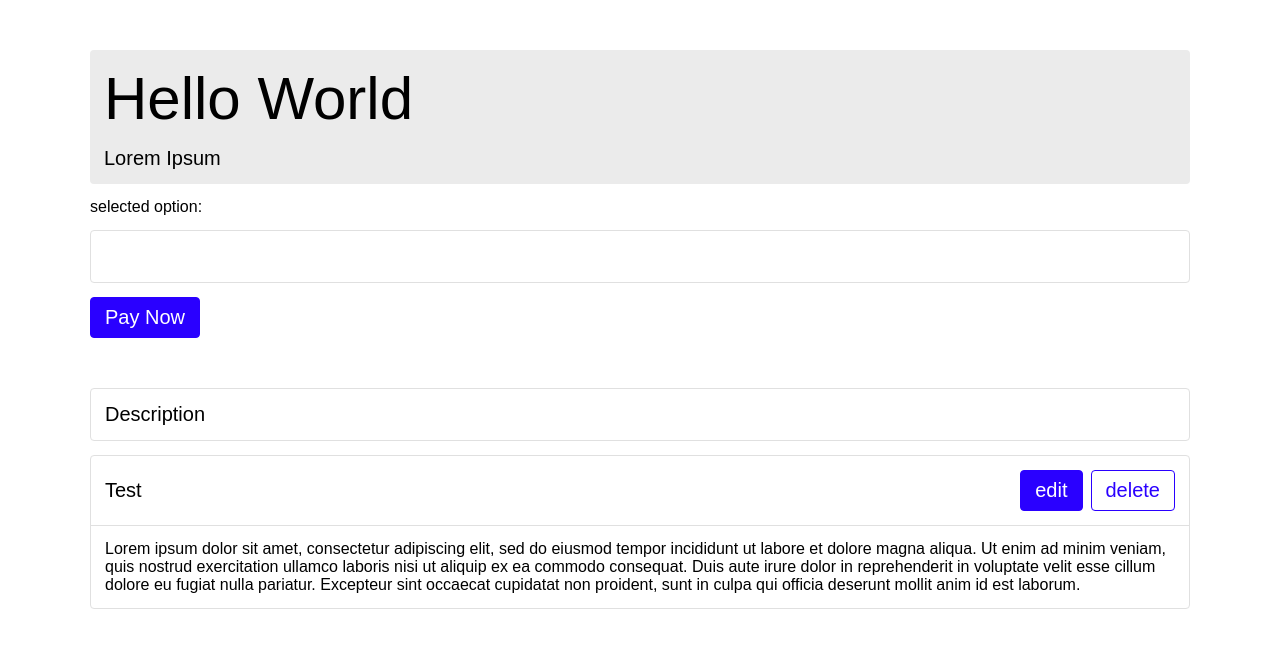
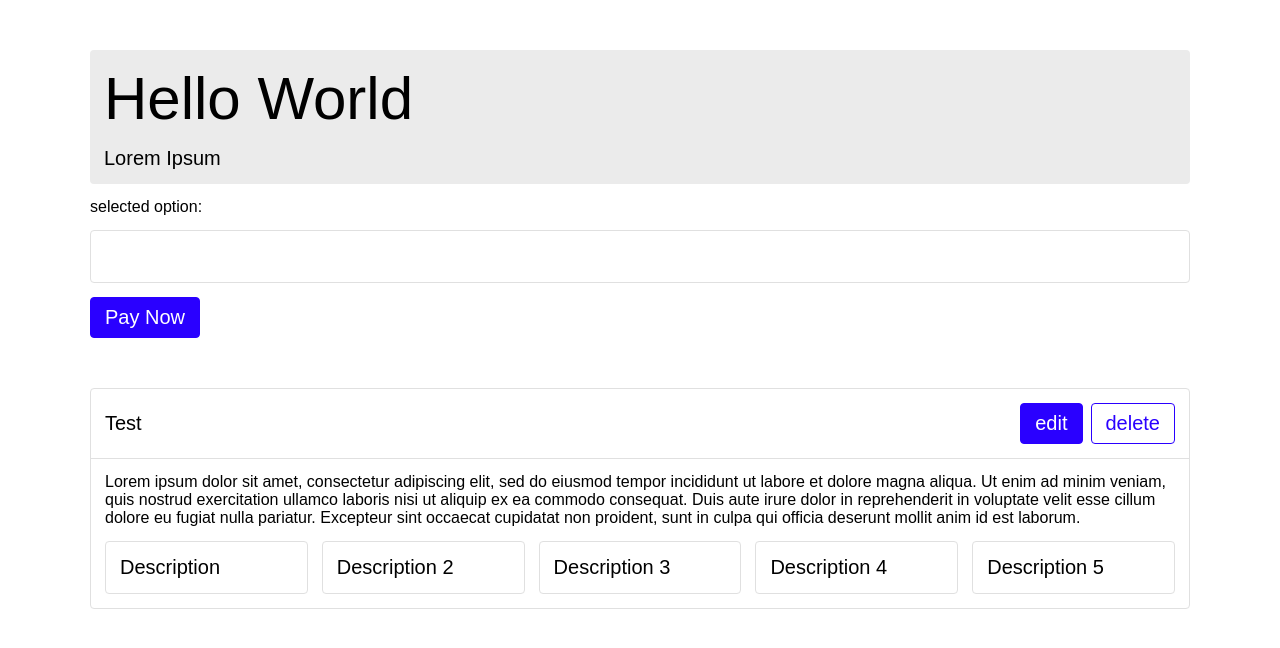
Before and after one commit to tobireinbo/greenkit, a website built with Vite: page index.html in a window 1280 px wide. Built offline with nearby package versions, Linux system fonts and the light colour scheme; files whose address does not match are found by name.

Commit message:
setup Grid Component

```diff
--- a/index.html
+++ b/index.html
@@ -31,26 +31,39 @@
         <gk-btn size="m" variant="acc-1" floating shine>Pay Now</gk-btn>
       </gk-section>
       <gk-section>
-        <gk-card>
-          <gk-t>Description</gk-t>
-        </gk-card>
         <gk-frame title="Test" size="m">
           <gk-section slot="actions" direction="x" size="s">
             <gk-btn size="m" variant="acc-1">edit</gk-btn>
             <gk-btn size="m" variant="acc-1" invert>delete</gk-btn>
           </gk-section>
-          <gk-section slot="content"
-            ><gk-t size="s"
+          <gk-section slot="content">
+            <gk-t size="s"
               >Lorem ipsum dolor sit amet, consectetur adipiscing elit, sed do
               eiusmod tempor incididunt ut labore et dolore magna aliqua. Ut
               enim ad minim veniam, quis nostrud exercitation ullamco laboris
               nisi ut aliquip ex ea commodo consequat. Duis aute irure dolor in
               reprehenderit in voluptate velit esse cillum dolore eu fugiat
               nulla pariatur. Excepteur sint occaecat cupidatat non proident,
-              sunt in culpa qui officia deserunt mollit anim id est
-              laborum.</gk-t
-            ></gk-section
-          >
+              sunt in culpa qui officia deserunt mollit anim id est laborum.
+            </gk-t>
+            <gk-grid size="m" columnSize="s">
+              <gk-card>
+                <gk-t>Description</gk-t>
+              </gk-card>
+              <gk-card>
+                <gk-t>Description 2</gk-t>
+              </gk-card>
+              <gk-card>
+                <gk-t>Description 3</gk-t>
+              </gk-card>
+              <gk-card>
+                <gk-t>Description 4</gk-t>
+              </gk-card>
+              <gk-card>
+                <gk-t>Description 5</gk-t>
+              </gk-card>
+            </gk-grid>
+          </gk-section>
         </gk-frame>
       </gk-section>
     </gk-container>
--- a/public/variables.css
+++ b/public/variables.css
@@ -48,10 +48,10 @@ VARIABLES
   --gk-s-l: 40px;
   --gk-s-xl: 60px;
 
-  --gk-s-dimesion-s: 200px;
-  --gk-s-dimesion-m: 400px;
-  --gk-s-dimesion-l: 800px;
-  --gk-s-dimesion-xl: 1200px;
+  --gk-s-dimension-s: 200px;
+  --gk-s-dimension-m: 400px;
+  --gk-s-dimension-l: 800px;
+  --gk-s-dimension-xl: 1200px;
 
   --gk-s-radius-s: 2px;
   --gk-s-radius-m: 4px;
--- /dev/null
+++ b/src/components/Grid.ts
@@ -0,0 +1,30 @@
+import { css, html } from "lit";
+import { customElement, property } from "lit/decorators.js";
+import { GreenkitComponent } from "../common/GreenkitComponent";
+import { Size } from "../common/types";
+import globalCss from "../globalCss";
+
+@customElement("gk-grid")
+export class Grid extends GreenkitComponent {
+  static styles = [
+    globalCss,
+    css`
+      :host div {
+        display: grid;
+      }
+    `,
+  ];
+
+  @property()
+  columnSize: Size = "m";
+
+  render() {
+    return html`<div
+      class="gap-${this.size}"
+      style="grid-template-columns: repeat(auto-fit, minmax(var(--gk-s-dimension-${this
+        .columnSize}), 1fr));"
+    >
+      <slot></slot>
+    </div>`;
+  }
+}
--- a/src/globalCss.ts
+++ b/src/globalCss.ts
@@ -133,29 +133,29 @@ CLASSES
   }
 
   .wmax-s {
-    max-width: var(--gk-s-dimesion-s);
+    max-width: var(--gk-s-dimension-s);
   }
   .wmax-m {
-    max-width: var(--gk-s-dimesion-m);
+    max-width: var(--gk-s-dimension-m);
   }
   .wmax-l {
-    max-width: var(--gk-s-dimesion-l);
+    max-width: var(--gk-s-dimension-l);
   }
   .wmax-xl {
-    max-width: var(--gk-s-dimesion-xl);
+    max-width: var(--gk-s-dimension-xl);
   }
 
   .wmin-s {
-    min-width: var(--gk-s-dimesion-s);
+    min-width: var(--gk-s-dimension-s);
   }
   .wmin-m {
-    min-width: var(--gk-s-dimesion-m);
+    min-width: var(--gk-s-dimension-m);
   }
   .wmin-l {
-    min-width: var(--gk-s-dimesion-l);
+    min-width: var(--gk-s-dimension-l);
   }
   .wmin-xl {
-    min-width: var(--gk-s-dimesion-xl);
+    min-width: var(--gk-s-dimension-xl);
   }
 
   .w-s {
@@ -180,29 +180,29 @@ CLASSES
   }
 
   .hmax-s {
-    max-height: var(--gk-s-dimesion-s);
+    max-height: var(--gk-s-dimension-s);
   }
   .hmax-m {
-    max-height: var(--gk-s-dimesion-m);
+    max-height: var(--gk-s-dimension-m);
   }
   .hmax-l {
-    max-height: var(--gk-s-dimesion-l);
+    max-height: var(--gk-s-dimension-l);
   }
   .hmax-xl {
-    max-height: var(--gk-s-dimesion-xl);
+    max-height: var(--gk-s-dimension-xl);
   }
 
   .hmin-s {
-    min-height: var(--gk-s-dimesion-s);
+    min-height: var(--gk-s-dimension-s);
   }
   .hmin-m {
-    min-height: var(--gk-s-dimesion-m);
+    min-height: var(--gk-s-dimension-m);
   }
   .hmin-l {
-    min-height: var(--gk-s-dimesion-l);
+    min-height: var(--gk-s-dimension-l);
   }
   .hmin-xl {
-    min-height: var(--gk-s-dimesion-xl);
+    min-height: var(--gk-s-dimension-xl);
   }
 
   .h-s {
--- a/src/index.ts
+++ b/src/index.ts
@@ -7,3 +7,4 @@ import "./components/Dropdown";
 import "./components/Button";
 import "./components/Section";
 import "./components/Frame";
+import "./components/Grid";
```
